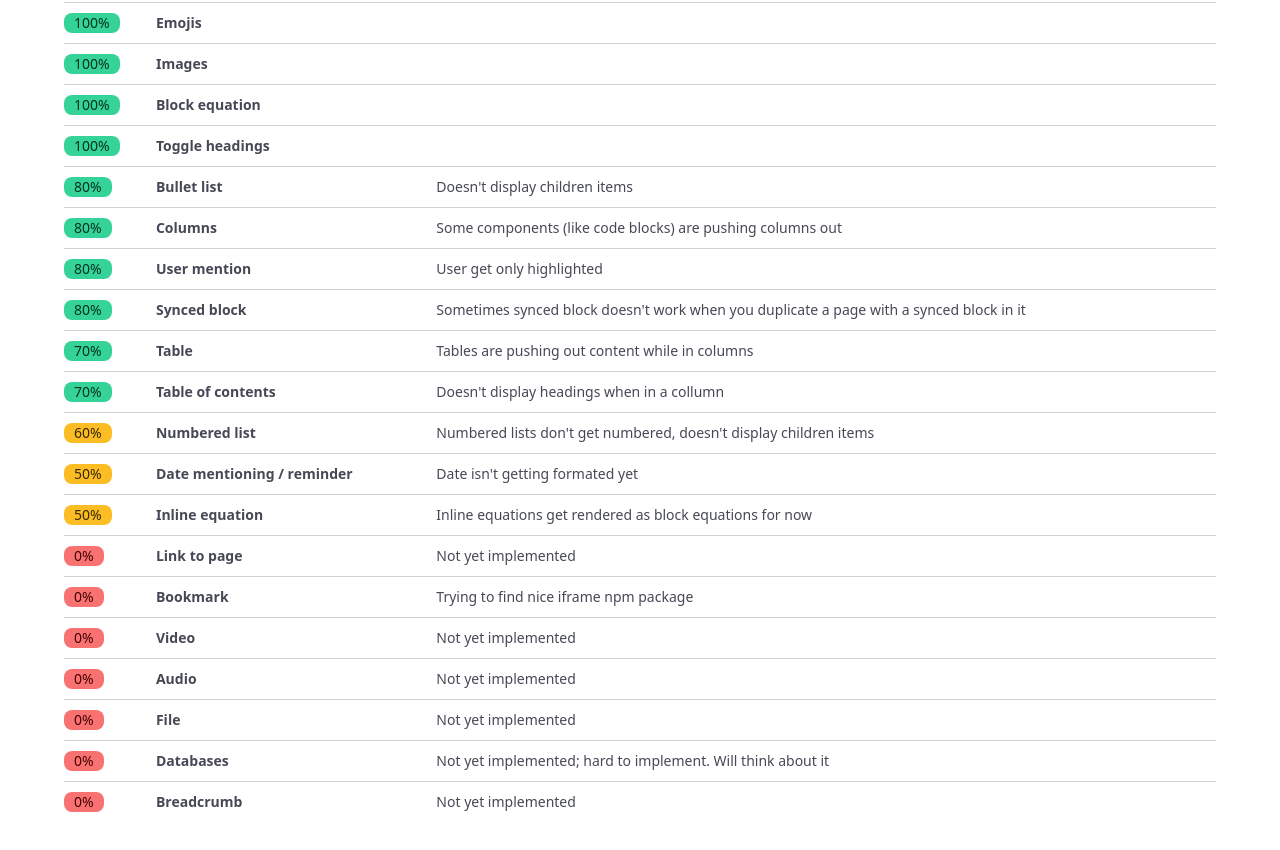
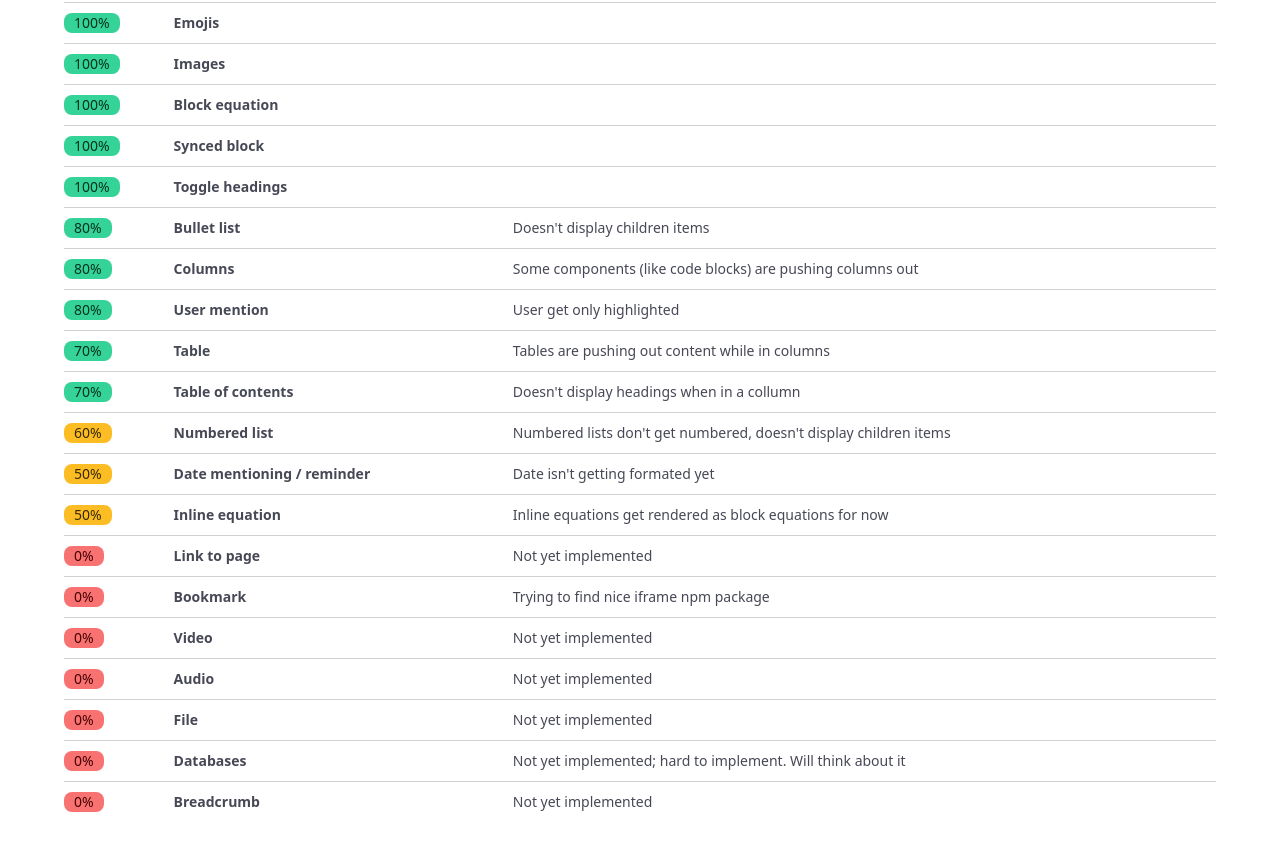
Before and after one commit to egrzeszczak/nuxt-3-notion, a Nuxt app: page / in a window 1280 px wide. Shown: the part 820-1670 px from the top of the page. Built offline with nearby package versions, Linux system fonts and the light colour scheme.

Commit message:
fix: :bug: fixed a bug where you duplicate a page with a synced block was not rendering

```diff
--- a/components/Notion/SyncedBlock.vue
+++ b/components/Notion/SyncedBlock.vue
@@ -4,6 +4,7 @@ const props = defineProps(["block"]);
 
 <template>
 	<div class="notion-synced-block">
-		<NotionPageContent :page_id="block.id" />
+		<NotionPageContent v-if="block.synced_block.synced_from" :page_id="block.synced_block.synced_from.block_id" />
+		<NotionPageContent v-else :page_id="block.id" />
 	</div>
 </template>
--- a/pages/index.vue
+++ b/pages/index.vue
@@ -155,7 +155,7 @@ const components = ref([
 	},
 	{ name: "Block equation", progress: 100, comment: "" },
 	{ name: "Breadcrumb", progress: 0, comment: "Not yet implemented" },
-	{ name: "Synced block", progress: 80, comment: "Sometimes synced block doesn't work when you duplicate a page with a synced block in it" },
+	{ name: "Synced block", progress: 100, comment: "" },
 	{ name: "Toggle headings", progress: 100, comment: "" },
 ]);
 </script>
```
